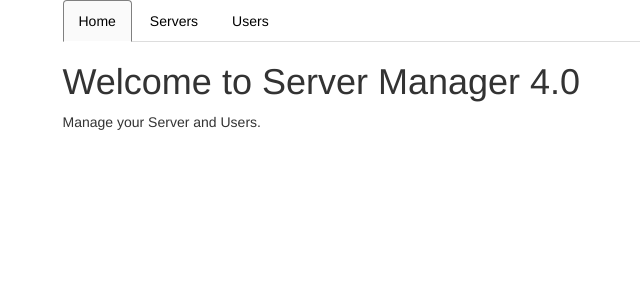
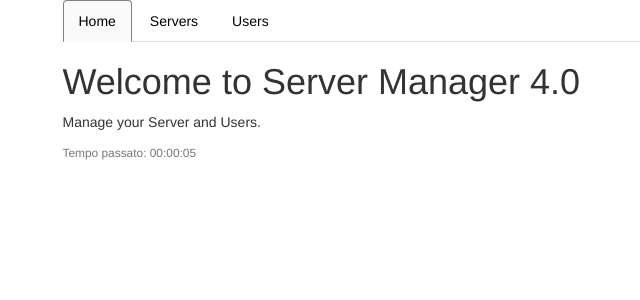
Before and after one commit to PsykeDady/serverusers, an Angular app: page / in a window 1280 px wide. Shown: the top 300 px of the page, without its empty margins (105-745 px from the left). Built offline with nearby package versions, Linux system fonts and the light colour scheme.

Commit message:
observable

```diff
--- a/src/app/pages/home/home.component.html
+++ b/src/app/pages/home/home.component.html
@@ -1,3 +1,7 @@
 <h1>Welcome to Server Manager 4.0</h1>
 
 <p>Manage your Server and Users.</p>
+
+<small class="text-muted">
+	Tempo passato: {{format(ore,2)}}:{{format(minuti,2)}}:{{format(secondi,2)}}
+</small>
--- a/src/app/pages/home/home.component.ts
+++ b/src/app/pages/home/home.component.ts
@@ -1,4 +1,5 @@
-import { Component } from '@angular/core';
+import { Component, OnDestroy, OnInit } from '@angular/core';
+import { interval, Subscription } from 'rxjs';
 import { TabsService } from 'src/app/services/Tabs.service';
 
 @Component({
@@ -6,7 +7,37 @@ import { TabsService } from 'src/app/services/Tabs.service';
   templateUrl: './home.component.html',
   styleUrls: ['./home.component.css']
 })
-export class HomeComponent  {
+export class HomeComponent implements OnInit, OnDestroy {
+
+	secondi: number=0;
+	minuti: number=0;
+	ore: number=0;
+	contatore:Subscription;
 
 	constructor(private tabservice:TabsService){}
+
+	ngOnInit(): void {
+		this.contatore=interval(1000).subscribe(tick=>{
+			let tick1=tick+1;
+			this.secondi=tick1%60;
+			this.minuti=(Math.floor(tick1/60)%60);
+			this.ore=Math.floor(tick1/3600);
+			console.log(tick)
+		})
+	}
+
+	ngOnDestroy(): void {
+		this.contatore.unsubscribe();
+	}
+
+	format(numero:number, cifre:number):string{
+		let risultato:string=""
+		let lunghezza:number=(""+numero).length;
+		let disavanzo=cifre-lunghezza;
+		while(disavanzo>0){
+			risultato=risultato+'0';
+			disavanzo--;
+		}
+		return risultato+numero;
+	}
 }
```
